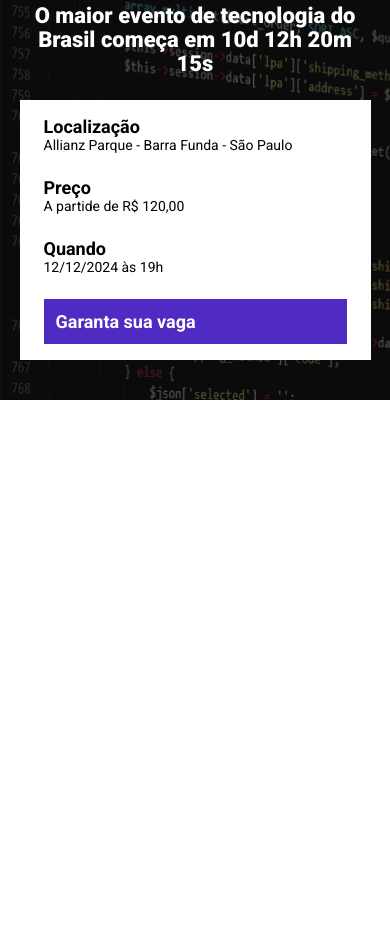
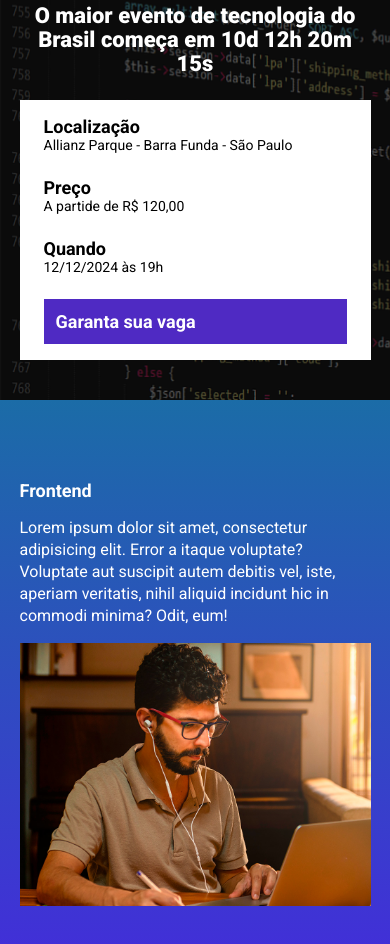
Before and after one commit to jul1anaportela/ebac_tech_talks, a website built with Parcel: page src/index.html in a window 390 px wide. Shown: the part 100-1044 px from the top of the page. Before the commit the page ends 844 px from the top, so only its background shows below. Built offline with nearby package versions, Linux system fonts and the light colour scheme.

Commit message:
:sparkles: inserindo imagem de destaque

```diff
--- a/src/index.html
+++ b/src/index.html
@@ -38,6 +38,16 @@
         </div>
     </header>
 
+    <section class="event">
+        <div class="container">
+            <div class="event__details">
+                <h2 class="event__details__title">Frontend</h2>
+                <p class="event__details__description">Lorem ipsum dolor sit amet, consectetur adipisicing elit. Error a itaque voluptate? Voluptate aut suscipit autem debitis vel, iste, aperiam veritatis, nihil aliquid incidunt hic in commodi minima? Odit, eum!</p>
+            </div>
+            <img class="event__image" src="./images/frontend.png" alt="Font-end">
+        </div>
+    </section>
+
     <script src="scripts/main.js"></script>
 </body>
 </html>
--- /dev/null
+++ b/src/styles/_event.scss
@@ -0,0 +1,41 @@
+.event {
+    padding: 80px 0;
+    background-image: linear-gradient(#1b6ca7, #442bdb);
+
+    .container {
+        display: flex;
+    }
+
+    &__image {
+        max-width: 360px;
+    }
+
+    &__details {
+        margin-right: 40px;
+
+        &__title {
+            font-size: 18px;
+            font-weight: bold;
+            margin-bottom: 16px;
+        }
+
+        &__description {
+            line-height: 22px;
+        }
+    }
+
+    @media (max-width:640px) {
+        .container {
+            display: block;
+        }
+
+        &__image {
+            width: 100%;
+        }
+
+        &__details {
+            margin-right: 0;
+            margin-bottom: 16px;
+        }
+    }
+}
--- a/src/styles/main.scss
+++ b/src/styles/main.scss
@@ -1,4 +1,5 @@
 @use 'hero';
+@use 'event';
 @use 'components/infos_bar';
 @use 'components/buttons';
 
```
Also changed, not shown: src/styles/_variables.scss (added).
